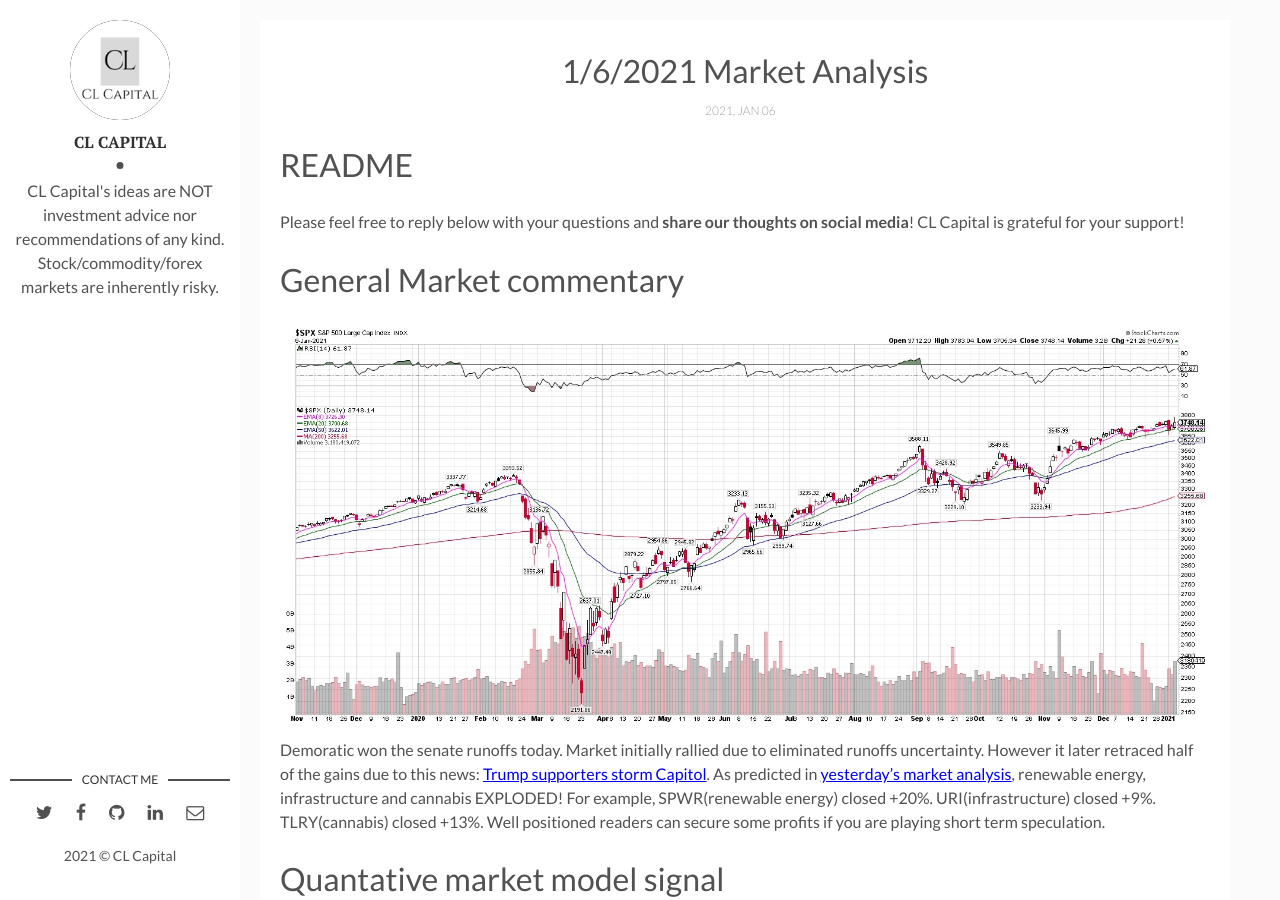
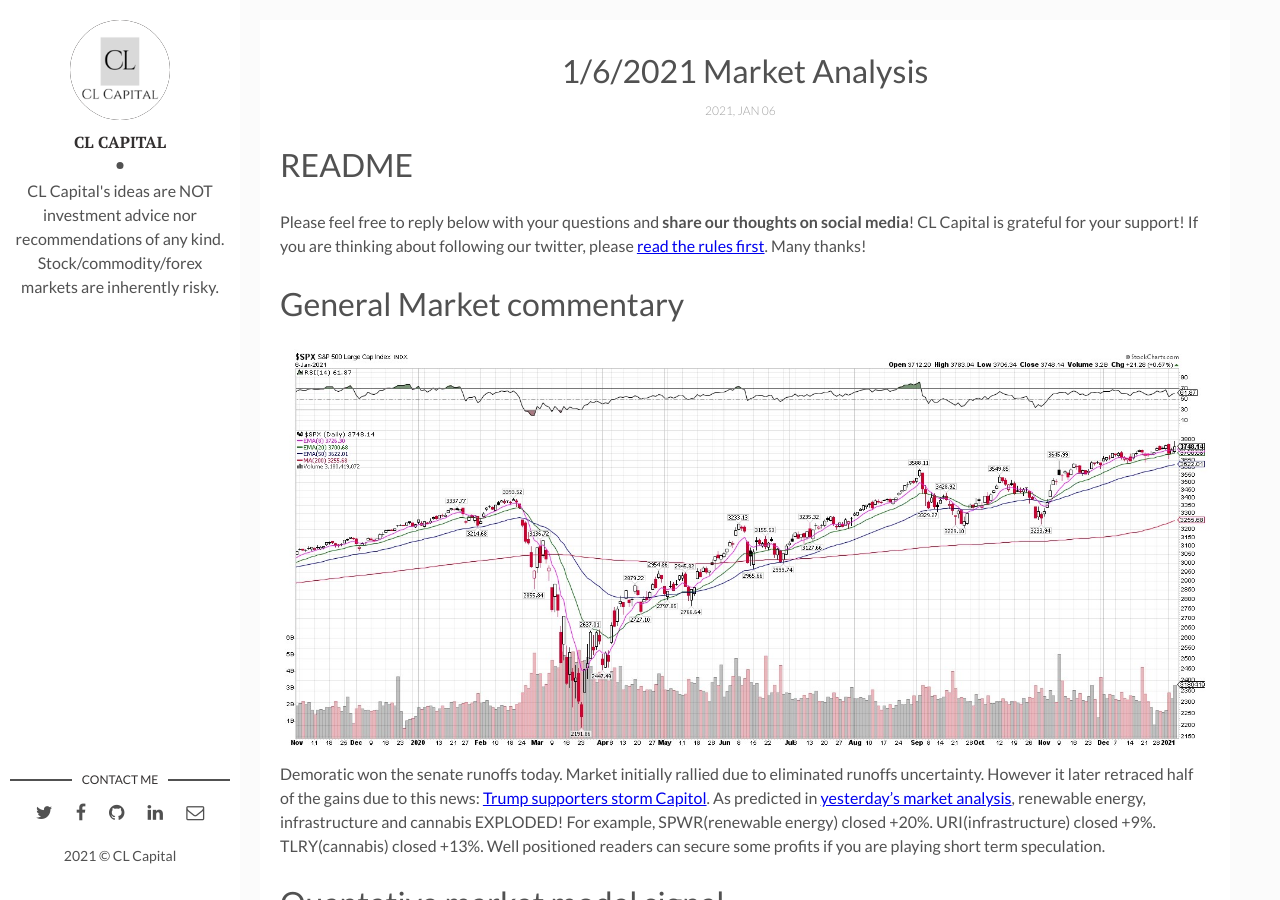
Before and after one commit to CLCapital/clcapical.github.io, a Jekyll site: the page built from _posts/2021-01-06-market-update-20210106.markdown, in a window 1280 px wide and 900 px high. Built offline with Jekyll 4.4.1, drawn with Linux system fonts in a browser that asks for light colours; comment, search, counter and statistics services are not loaded.

Commit message:
twitter rules

```diff
--- a/_posts/2021-01-06-market-update-20210106.markdown
+++ b/_posts/2021-01-06-market-update-20210106.markdown
@@ -9,6 +9,8 @@ tags: [General Market, election, senate, bond, treasury, yield]
 ---
 # README
 Please feel free to reply below with your questions and **share our thoughts on social media**! CL Capital is grateful for your support!
+If you are thinking about following our twitter, please [read the rules first]({% post_url 2020-12-22-clcapital-twitter-rules.20201222 %}).
+Many thanks!
 
 # General Market commentary
 [![SPX]({{site.baseurl}}/assets/img/2021-01-06/SPX-d.jpg)]({{site.baseurl}}/assets/img/2021-01-06/SPX-d.jpg)
```
